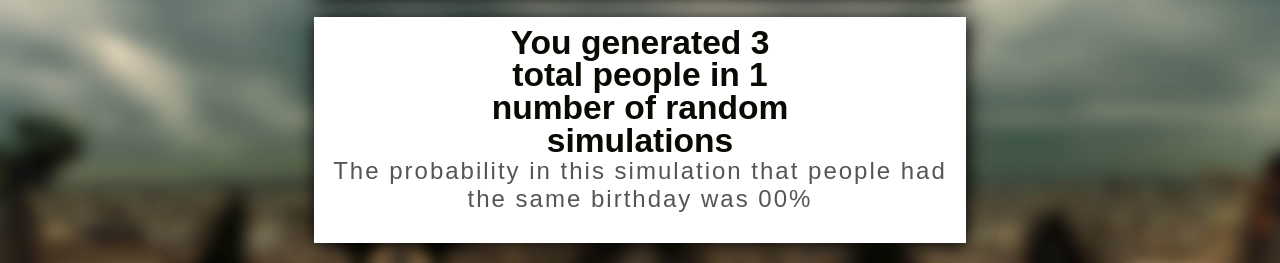
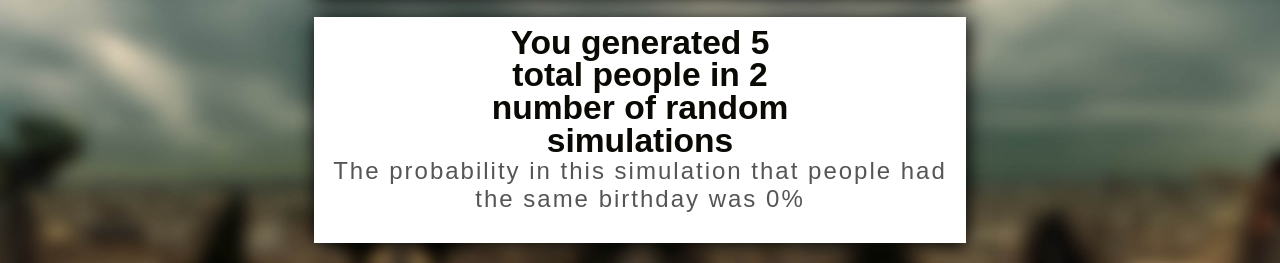
Before and after one commit to nelKorajkic/Birthday-Paradox, a plain HTML site: page index.html in a window 1280 px wide. Both pictures are taken after a click on the button "Generate". Shown: the part 349-612 px from the top of the page. Drawn offline with Linux system fonts and the light colour scheme.

Commit message:
Found a bug that if 1st num matches the second then it gives values greater than 100%

```diff
--- a/functions.js
+++ b/functions.js
@@ -1,7 +1,7 @@
 // Set vars for getting element
 var btn = document.getElementById('btn');
 var results = document.getElementById('results');
-
+var prob = document.getElementById('probability');
 //This is the function that shakes the button
 //it repeats every 2.5 seconds and resets itself
 function shakeL () {
@@ -34,7 +34,7 @@ function btnText() {
 //This is the function which does all the simulation
 function probability () {
   // Num of groups is a random number of simulations
-  var numOfGroups = Math.floor(Math.random() * (2 - 1) + 1);
+  var numOfGroups = Math.floor(Math.random() * (3 - 1) + 1);
   //console.log('num of groups = ' +numOfGroups);
 
 //makes the array of the number of people in each simulation
@@ -56,23 +56,16 @@ function birthdayCheck(num) {
   var dupeTotal = 0;
   //loops per each group of people
   for (var i = 0; i < num.length; i++) {
-    console.log('iteration i number=' + i);
+    //console.log('iteration i number=' + i);
     // sets the birthday for each person in the array
     var personArray = new Array(num[i]);
 
     //loops per each person that sets the birthday
     for (var j = 0; j < num[i]; j++) {
-      console.log('iteration j number=' + j);
+      //console.log('iteration j number=' + j);
       //Generates the random number 1-365 for eahc persons birthday
       personArray[j] = Math.floor(Math.random() * (10 - 1) + 1);
       console.log(personArray);
-      // for (var k = 0; k <personArray.length; k++){
-      //   console.log("k:"+personArray[k]);
-      //   console.log("j:"+personArray[j]);
-      //   if (personArray[j] == personArray[k]) {
-      //     console.log("match");
-      //     }
-      //   }
       }
 
     //total number of birthday matches per simulation
@@ -86,6 +79,7 @@ function birthdayCheck(num) {
           countDupe +=2;
           console.log("person array k is at"+personArray[k]);
           console.log('count is'+countDupe);
+          //adds the 2 ppl that have birthdays to the total
           dupeTotal += countDupe;
       }
 
@@ -94,9 +88,10 @@ function birthdayCheck(num) {
     //adds to the total after each iteration
     total += num[i];
     //generate probability
-    var probOfMatch = dupeTotal / total;
+    var probOfMatch = (dupeTotal / total).toFixed(2) * 100;
     console.log(probOfMatch);
   }
   //This prints the results (num of ppl and num of simulations)
   results.innerHTML = "You generated " + total + " total people in "+ num.length +" number of random simulations";
+  prob.innerHTML = "The probability in this simulation that people had the same birthday was " + probOfMatch + "%";
 }
--- a/index.html
+++ b/index.html
@@ -14,7 +14,7 @@
   </div>
   <div class="container2">
     <h1 id="results">You generated 0000 People in 000 groups</h1>
-    <h2>The probability in this simulation that people had the same birthday was 00%</h2>
+    <h2 id="probability">The probability in this simulation that people had the same birthday was 00%</h2>
   </div>
 </body>
 <footer>
```
Also changed, not shown: 1 other file.
